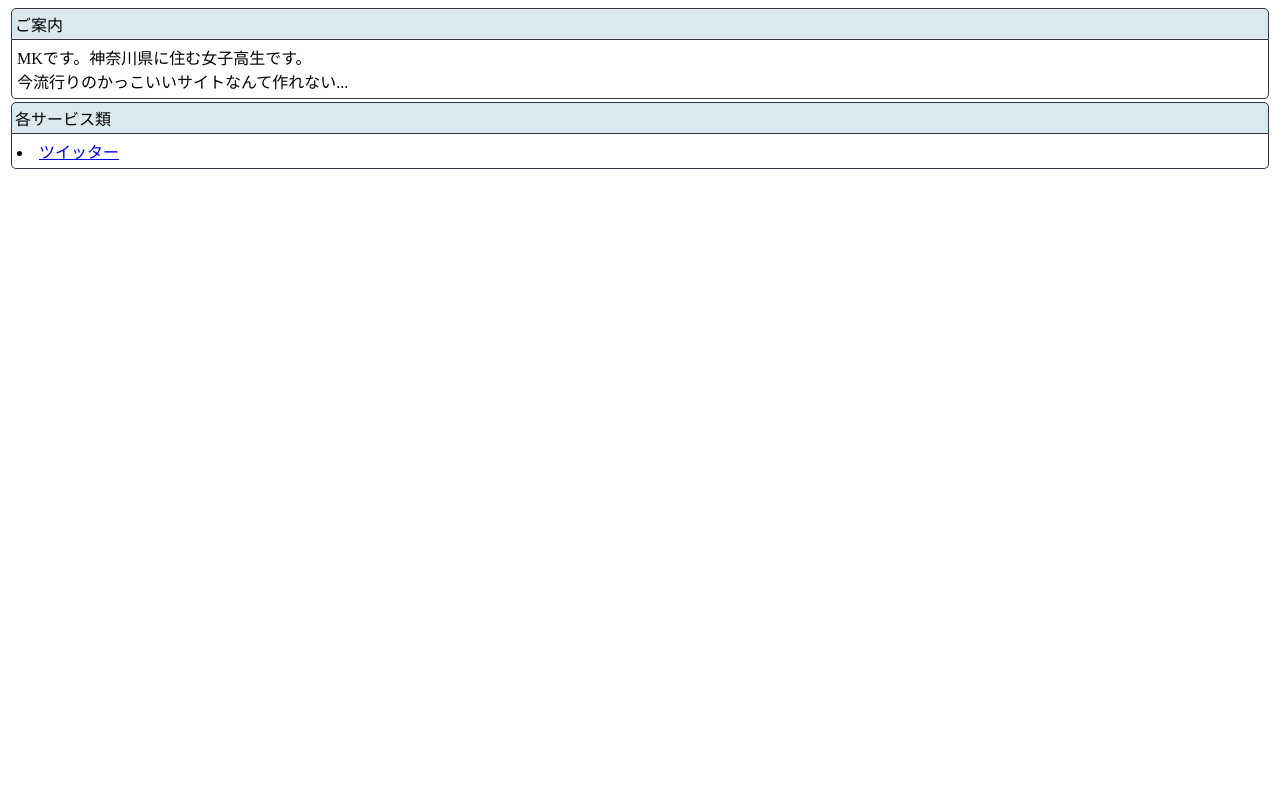
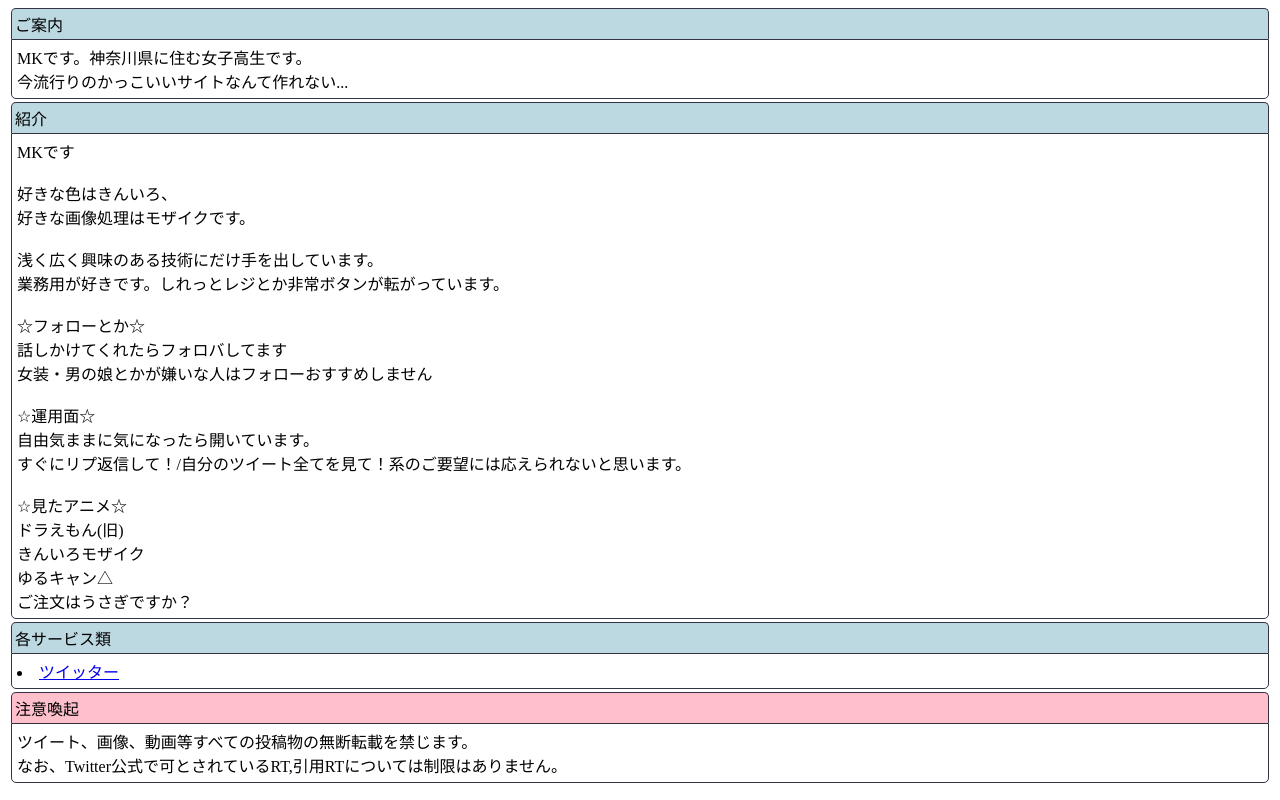
Before and after one commit to kiniroMK/page, a plain HTML site: page index.html in a window 1280 px wide. Drawn offline with nearby package versions, Linux system fonts and the light colour scheme.

Commit message:
Update index.html

```diff
--- a/index.html
+++ b/index.html
@@ -3,22 +3,30 @@
 <head>
 	<meta charset="utf-8">
 	<script src="https://ajax.googleapis.com/ajax/libs/jquery/2.1.4/jquery.min.js"></script>
-	<title>きんいろえむけい</title>
+	<title>MK.</title>
 	<style>
 		.menu{
 			margin:3px;
 
 		}
 		.head{
-			border:1px solid #334;
+			border-top:1px solid #334;
+			border-left:1px solid #334;
+			border-right:1px solid #334;
 			border-radius:5px 5px 0px 0px;
 			padding:3px;
-			background-color:#3087a02e;
+			background-color:#bcd9e1;
+		}
+		.head2{
+			border-top:1px solid #334;
+			border-left:1px solid #334;
+			border-right:1px solid #334;
+			border-radius:5px 5px 0px 0px;
+			padding:3px;
+			background-color:pink;
 		}
 		.main{
-			border-right:1px solid #334;
-			border-left:1px solid #334;
-			border-bottom:1px solid #334;
+			border:1px solid #334;
 			border-radius:0px 0px 5px 5px;
 			padding:5px;
 		}
@@ -38,6 +46,35 @@
 		</div>
 	</div>
 
+	<div id="menu03" class="menu">
+		<div class="head">
+			紹介
+		</div>
+		<div class="main">
+			MKです<br>
+			<br>
+			好きな色はきんいろ、<br>
+			好きな画像処理はモザイクです。<br>
+			<br>
+			浅く広く興味のある技術にだけ手を出しています。<br>
+			業務用が好きです。しれっとレジとか非常ボタンが転がっています。<br>
+			<br>
+			☆フォローとか☆<br>
+			話しかけてくれたらフォロバしてます<br>
+			女装・男の娘とかが嫌いな人はフォローおすすめしません<br>
+			<br>
+			☆運用面☆<br>
+			自由気ままに気になったら開いています。<br>
+			すぐにリプ返信して！/自分のツイート全てを見て！系のご要望には応えられないと思います。<br>
+			<br>
+			☆見たアニメ☆<br>
+			ドラえもん(旧)<br>
+			きんいろモザイク<br>
+			ゆるキャン△<br>
+			ご注文はうさぎですか？<br>
+		</div>
+	</div>
+
 	<div id="menu02" class="menu">
 		<div class="head">
 			各サービス類
@@ -46,5 +83,16 @@
 			<li><a href="https://twitter.com/Kin_iro_MK">ツイッター</a></li>
 		</div>
 	</div>
+
+	<div id="menu02" class="menu">
+		<div class="head2">
+			注意喚起
+		</div>
+		<div class="main">
+			ツイート、画像、動画等すべての投稿物の無断転載を禁じます。<br>
+			なお、Twitter公式で可とされているRT,引用RTについては制限はありません。
+		</div>
+	</div>
+
 </body>
 </html>
```
